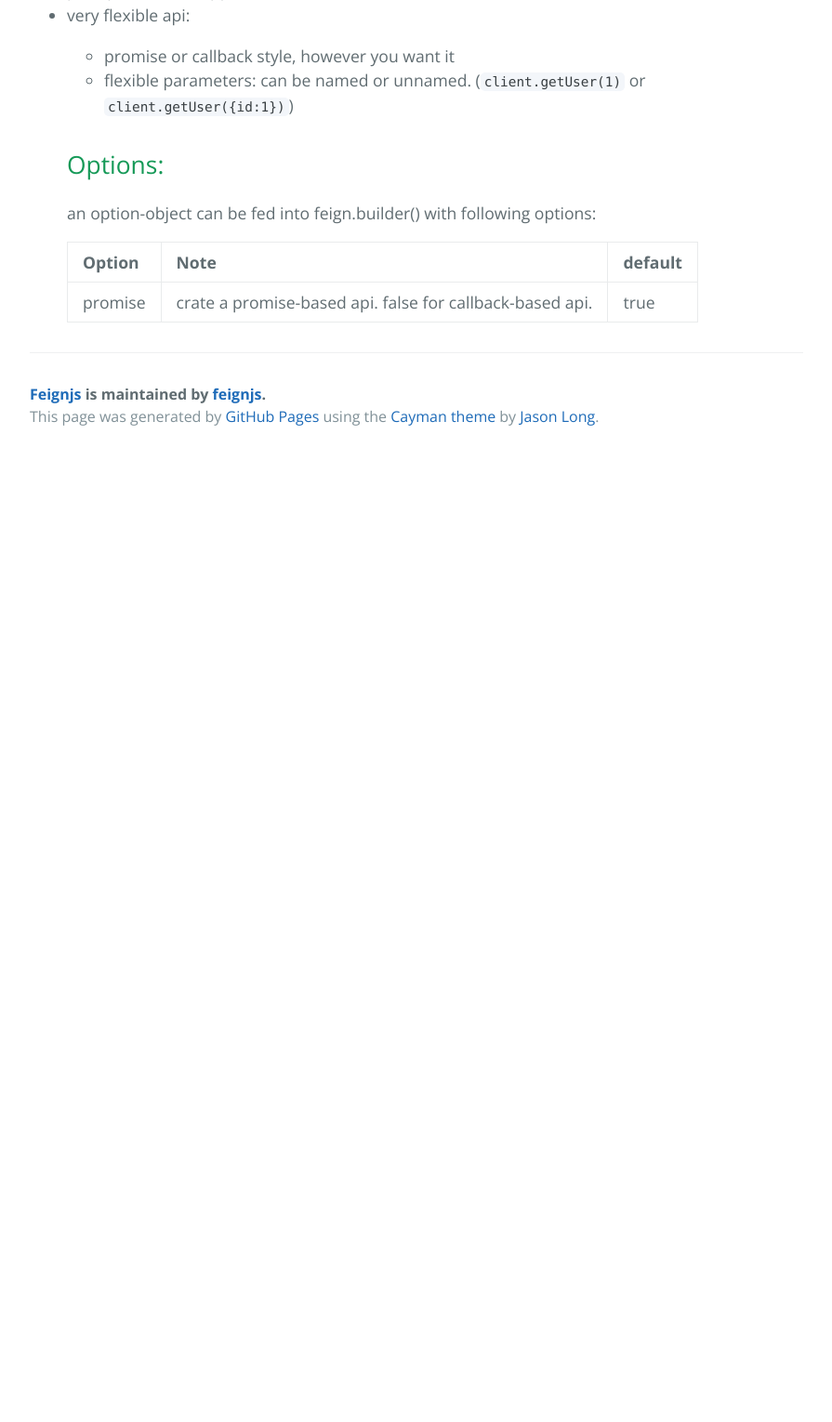
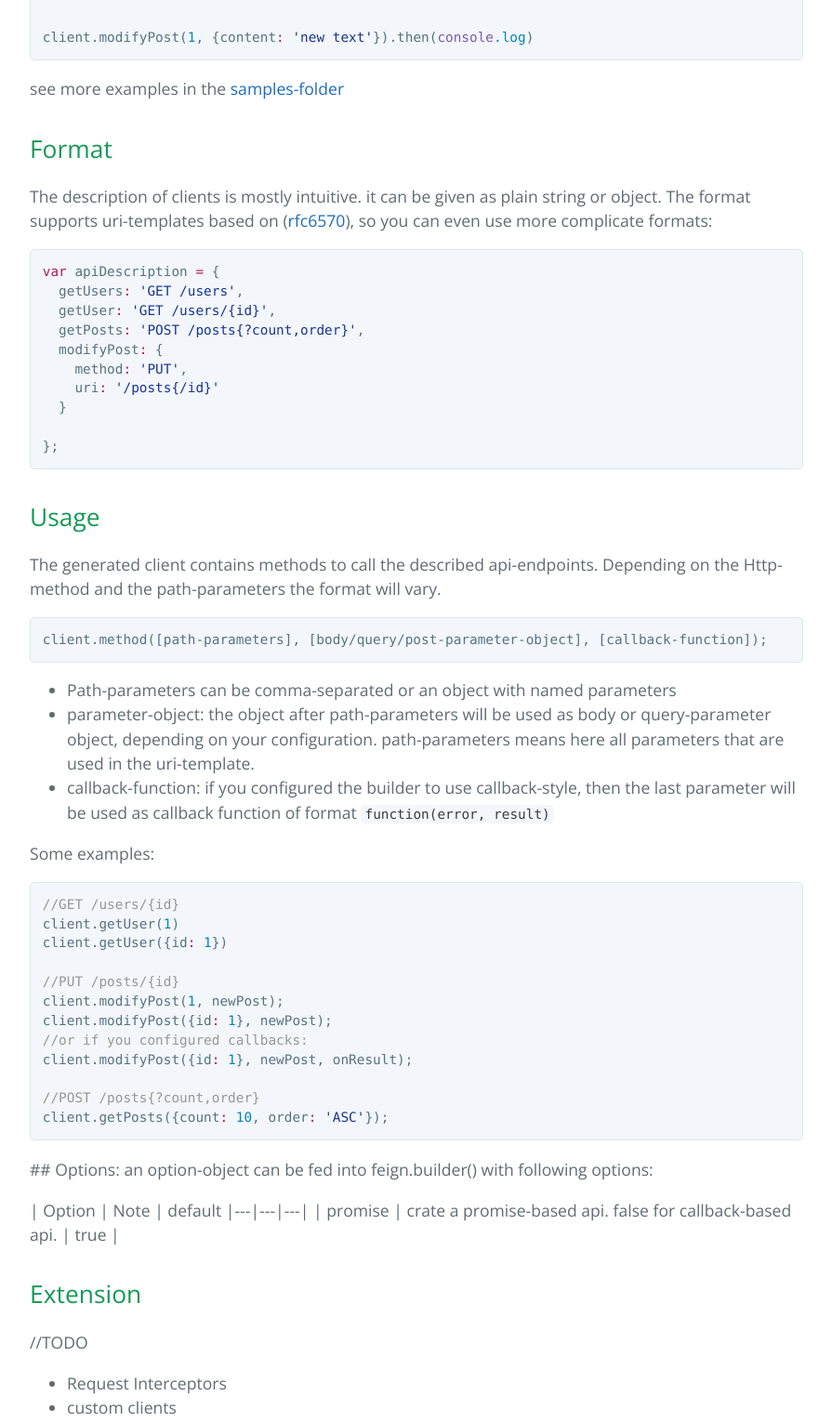
Before and after one commit to feignjs/feignjs, a plain HTML site: page index.html in a window 1280 px wide. Shown: the part 2306-3836 px from the top of the page at 93% size, without its empty margins (192-1087 px from the left). Before the commit the page ends 2798 px from the top, so only its background shows below. Drawn offline with nearby package versions, Linux system fonts and the light colour scheme.

```diff
--- a/index.html
+++ b/index.html
@@ -58,6 +58,20 @@
 </code></pre>
 
 <h2>
+<a id="features" class="anchor" href="#features" aria-hidden="true"><span class="octicon octicon-link"></span></a>Features:</h2>
+
+<ul>
+<li>path-parameter support (<a href="https://tools.ietf.org/html/rfc6570">rfc6570</a>)</li>
+<li>very flexible api:
+
+<ul>
+<li>promise or callback style, however you want it</li>
+<li>flexible parameters: can be named or unnamed. (<code>client.getUser(1)</code> or <code>client.getUser({id:1})</code>)</li>
+</ul>
+</li>
+</ul>
+
+<h2>
 <a id="getting-started" class="anchor" href="#getting-started" aria-hidden="true"><span class="octicon octicon-link"></span></a>Getting started</h2>
 
 <p>Similar to <a href="https://github.com/Netflix/feign">Feign</a>, the api will be described
@@ -75,45 +89,75 @@
         .<span class="pl-c1">target</span>(apiDescription, <span class="pl-s"><span class="pl-pds">'</span>http://jsonplaceholder.typicode.com<span class="pl-pds">'</span></span>);
 
 
-client.getUser(<span class="pl-c1">1</span>).then(<span class="pl-en">console</span><span class="pl-c1">.log</span>)</pre></div>
+client.modifyPost(<span class="pl-c1">1</span>, {content<span class="pl-k">:</span> <span class="pl-s"><span class="pl-pds">'</span>new text<span class="pl-pds">'</span></span>}).then(<span class="pl-en">console</span><span class="pl-c1">.log</span>)</pre></div>
 
 <p>see more examples in the <a href="samples">samples-folder</a></p>
 
 <h2>
-<a id="features" class="anchor" href="#features" aria-hidden="true"><span class="octicon octicon-link"></span></a>Features:</h2>
+<a id="format" class="anchor" href="#format" aria-hidden="true"><span class="octicon octicon-link"></span></a>Format</h2>
+
+<p>The description of clients is mostly intuitive. it can be given as plain string or object.
+ The format supports uri-templates based on (<a href="https://tools.ietf.org/html/rfc6570">rfc6570</a>), so you can even use more complicate formats:</p>
+
+<div class="highlight highlight-javascript"><pre><span class="pl-k">var</span> apiDescription <span class="pl-k">=</span> {
+  getUsers<span class="pl-k">:</span> <span class="pl-s"><span class="pl-pds">'</span>GET /users<span class="pl-pds">'</span></span>,
+  getUser<span class="pl-k">:</span> <span class="pl-s"><span class="pl-pds">'</span>GET /users/{id}<span class="pl-pds">'</span></span>,
+  getPosts<span class="pl-k">:</span> <span class="pl-s"><span class="pl-pds">'</span>POST /posts{?count,order}<span class="pl-pds">'</span></span>,
+  modifyPost<span class="pl-k">:</span> {
+    method<span class="pl-k">:</span> <span class="pl-s"><span class="pl-pds">'</span>PUT<span class="pl-pds">'</span></span>,
+    uri<span class="pl-k">:</span> <span class="pl-s"><span class="pl-pds">'</span>/posts{/id}<span class="pl-pds">'</span></span>
+  }
+
+};</pre></div>
+
+<h2>
+<a id="usage" class="anchor" href="#usage" aria-hidden="true"><span class="octicon octicon-link"></span></a>Usage</h2>
+
+<p>The generated client contains methods to call the described api-endpoints.
+Depending on the Http-method and the path-parameters the format will vary. </p>
+
+<pre><code>client.method([path-parameters], [body/query/post-parameter-object], [callback-function]);
+</code></pre>
 
 <ul>
-<li>path-parameter support (<a href="https://tools.ietf.org/html/rfc6570">rfc6570</a>)</li>
-<li>
-<p>very flexible api:</p>
+<li>Path-parameters can be comma-separated or an object with named parameters</li>
+<li>parameter-object: the object after path-parameters will be used as body or query-parameter object, depending on your configuration.
+path-parameters means here all parameters that are used in the uri-template.</li>
+<li>callback-function: if you configured the builder to use callback-style, then the last parameter will be used as callback function of format <code>function(error, result)</code>
+</li>
+</ul>
+
+<p>Some examples:</p>
+
+<div class="highlight highlight-javascript"><pre><span class="pl-c">//GET /users/{id}</span>
+client.getUser(<span class="pl-c1">1</span>)
+client.getUser({id<span class="pl-k">:</span> <span class="pl-c1">1</span>})
+
+<span class="pl-c">//PUT /posts/{id}</span>
+client.modifyPost(<span class="pl-c1">1</span>, newPost);
+client.modifyPost({id<span class="pl-k">:</span> <span class="pl-c1">1</span>}, newPost);
+<span class="pl-c">//or if you configured callbacks:</span>
+client.modifyPost({id<span class="pl-k">:</span> <span class="pl-c1">1</span>}, newPost, onResult);
+
+<span class="pl-c">//POST /posts{?count,order}</span>
+client.getPosts({count<span class="pl-k">:</span> <span class="pl-c1">10</span>, order<span class="pl-k">:</span> <span class="pl-s"><span class="pl-pds">'</span>ASC<span class="pl-pds">'</span></span>});
+</pre></div>
+
+<p>## Options:
+ an option-object can be fed into feign.builder() with following options:</p>
+
+<p>| Option | Note | default
+|---|---|---|
+| promise | crate a promise-based api. false for callback-based api. | true |</p>
+
+<h2>
+<a id="extension" class="anchor" href="#extension" aria-hidden="true"><span class="octicon octicon-link"></span></a>Extension</h2>
+
+<p>//TODO</p>
 
 <ul>
-<li>promise or callback style, however you want it</li>
-<li>flexible parameters: can be named or unnamed. (<code>client.getUser(1)</code> or <code>client.getUser({id:1})</code>)</li>
-</ul>
-
-<h2>
-<a id="options" class="anchor" href="#options" aria-hidden="true"><span class="octicon octicon-link"></span></a>Options:</h2>
-
-<p>an option-object can be fed into feign.builder() with following options:</p>
-
-<table>
-<thead>
-<tr>
-<th>Option</th>
-<th>Note</th>
-<th>default</th>
-</tr>
-</thead>
-<tbody>
-<tr>
-<td>promise</td>
-<td>crate a promise-based api. false for callback-based api.</td>
-<td>true</td>
-</tr>
-</tbody>
-</table>
-</li>
+<li>Request Interceptors</li>
+<li>custom clients</li>
 </ul>
 
       <footer class="site-footer">
```
Also changed, not shown: params.json (+1 -1 lines).
